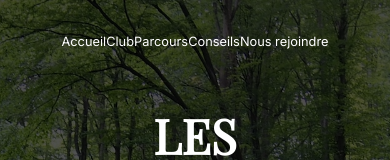
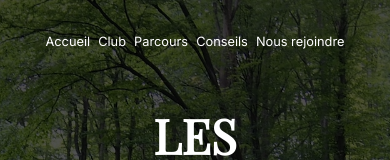
Before and after one commit to SebastienLaurentt/Galopins, a React (Vite) app: page / in a window 390 px wide. Shown: the top 160 px of the page. Built offline with nearby package versions, Linux system fonts and the light colour scheme.

Commit message:
add gap-x-2 for header on mobile device

```diff
--- a/src/components/Header.tsx
+++ b/src/components/Header.tsx
@@ -5,8 +5,8 @@ import { Link } from 'react-scroll';
 function Header() {
     return (
       <header className="py-4 md:p-8 text-sm md:text-lg xl:text-xl">
-        <ul className="flex justify-center gap-x- md:gap-x-10 xl:gap-x-28">
-                    <li>
+        <ul className="flex justify-center gap-x-2 md:gap-x-10 xl:gap-x-28">
+                    <li className=''>
                         <Link
                             to='Accueil'
                             smooth={true}
```
